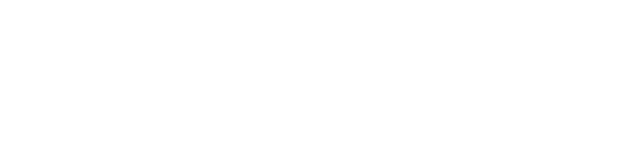
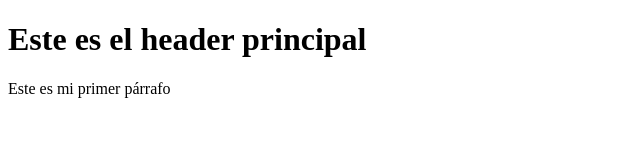
Before and after one commit to Nicolasotelo/ALFABETISMO-WEB, a plain HTML site: page index.html in a window 1280 px wide. Shown: the whole page, without its empty margins (0-640 px from the left). Drawn offline with Linux system fonts and the light colour scheme.

Commit message:
Agregar h1 y p

```diff
--- a/index.html
+++ b/index.html
@@ -6,6 +6,7 @@
     <title>Hola Mundo</title>
 </head>
 <body>
-
+    <h1>Este es el header principal</h1>
+    <p>Este es mi primer párrafo</p>
 </body>
 </html>
```
